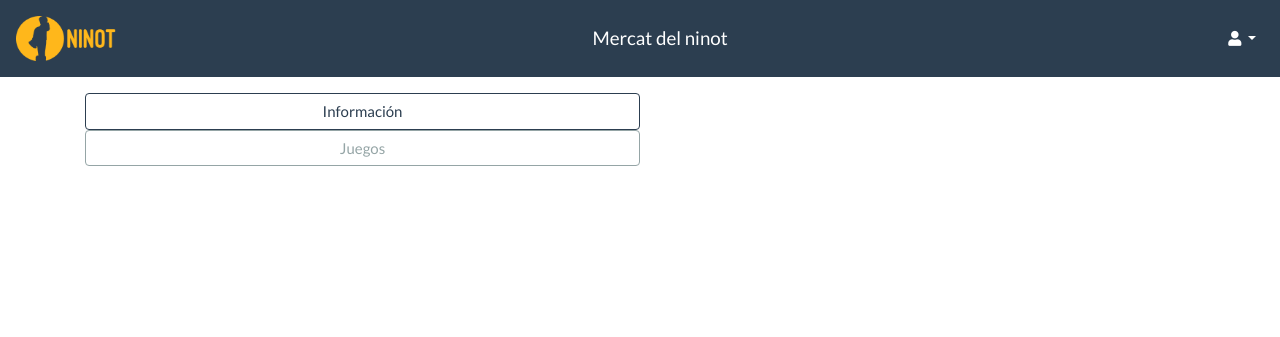
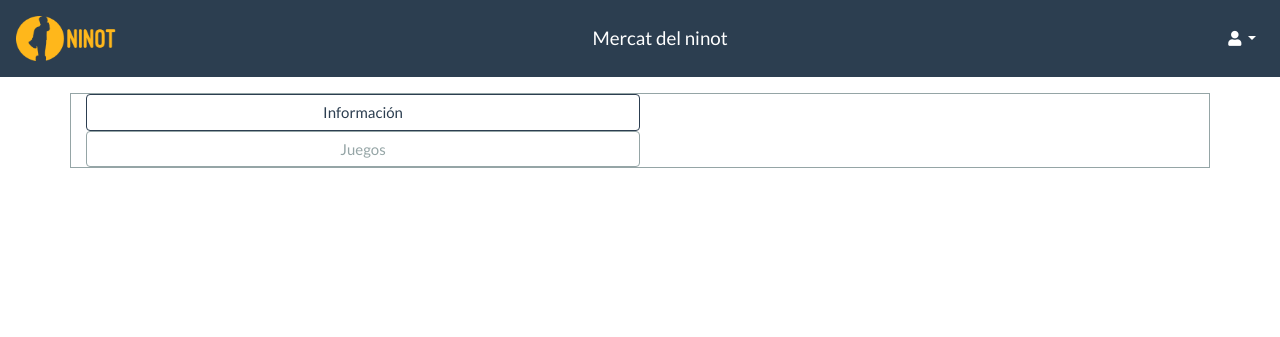
Before and after one commit to aguilar3061/Proyecto1Recomerssem, a PHP site: page /index.php in a window 1280 px wide. Shown: the top 337 px of the page. Run offline with PHP 8.4, Linux system fonts and the light colour scheme.

Commit message:
Update index.php

```diff
--- a/RECOMENSSEM/index.php
+++ b/RECOMENSSEM/index.php
@@ -18,7 +18,7 @@ include_once('php_partials/menu.php');
 
 <body>
     <!-- Contenedor principal -->
-    <div class="container mt-3">
+    <div class="container mt-3 border border-secondary">
         <button type="button" class="btn btn-outline-primary w-50">Información</button>
         <button type="button" class="btn btn-outline-secondary w-50">Juegos</button>
     </div>
```
